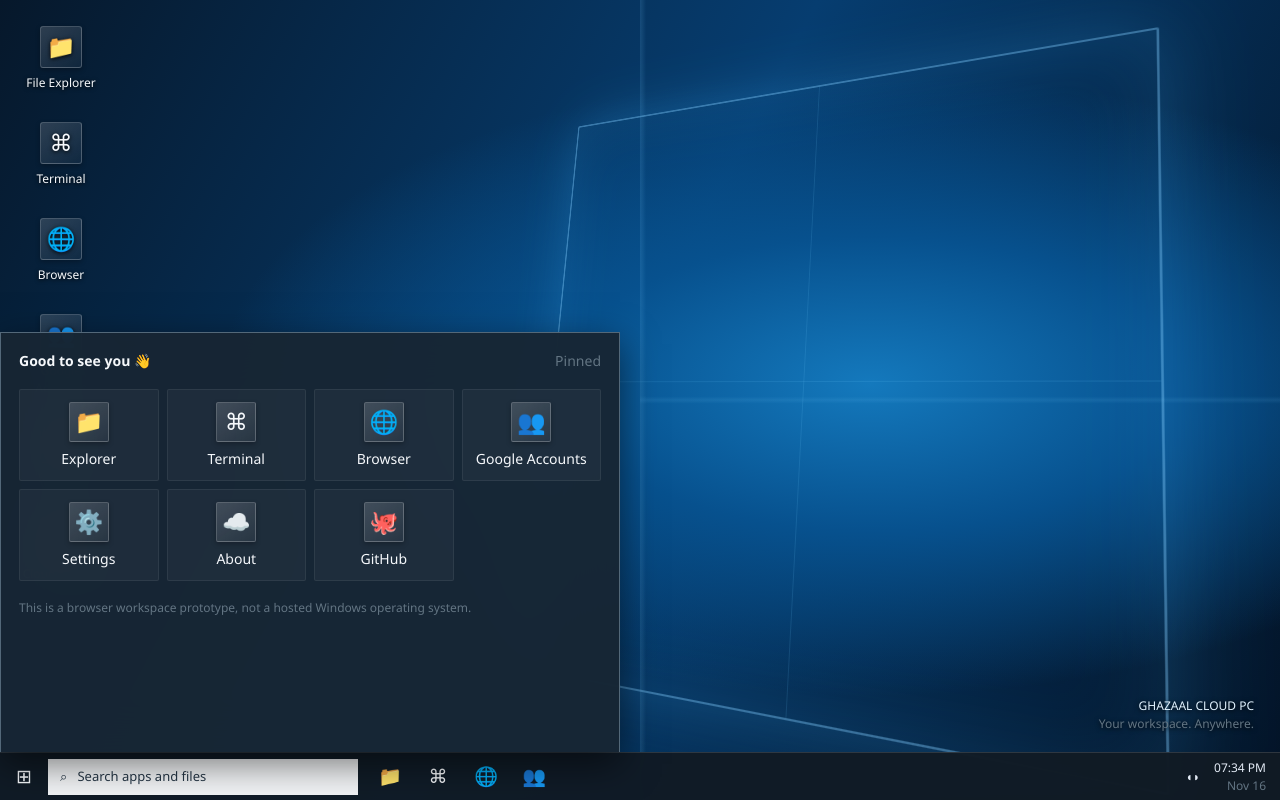
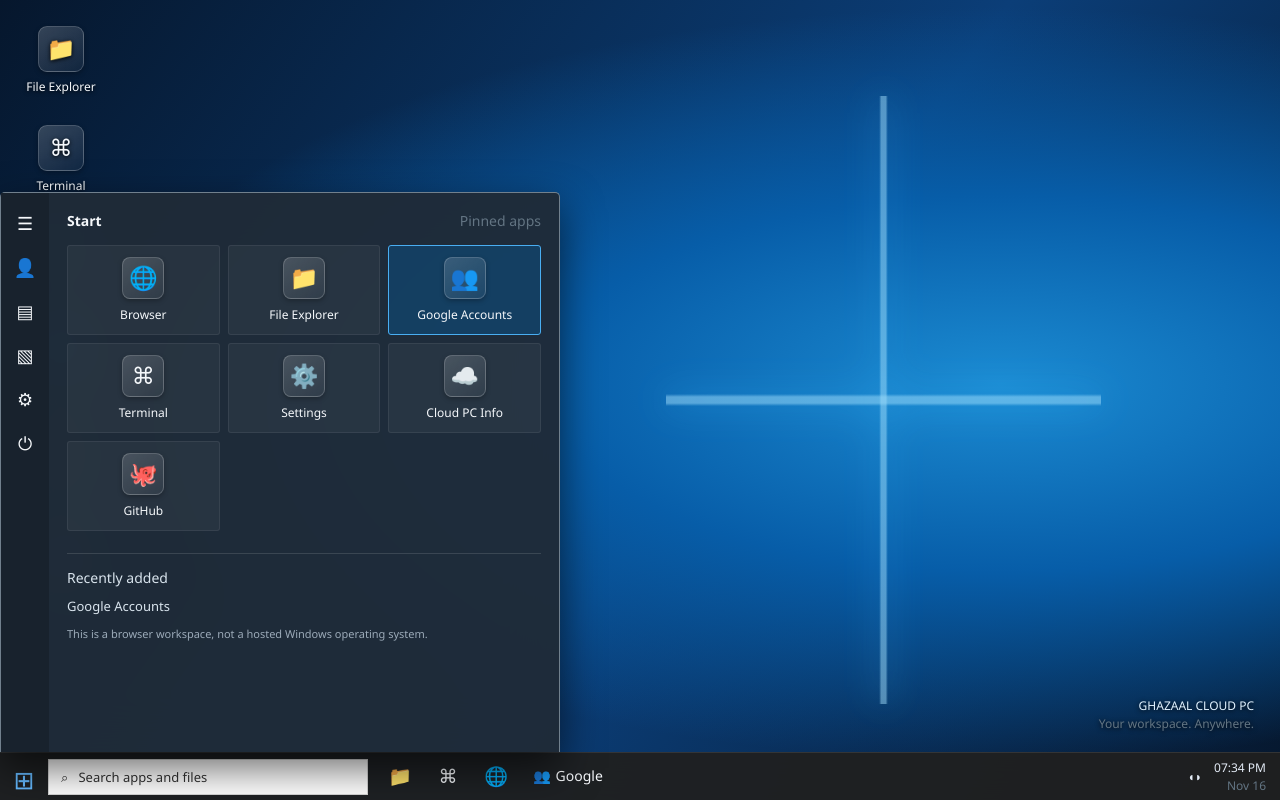
Before and after one commit to Azad-Ahmad-Ghazaal/Ghazaal-Cloud-PC, a plain HTML site: page index.html in a window 1280 px wide. Both pictures are taken after a click on the button "Start". Drawn offline with Linux system fonts and the light colour scheme.

Commit message:
Refresh desktop with Windows 10-inspired layout (#15)

```diff
--- a/index.html
+++ b/index.html
@@ -57,6 +57,53 @@ button:hover{background:#354b5e;border-color:#7890a4}
 .status{display:inline-flex;gap:7px;align-items:center;color:#187a3c;font-size:12px}
 .dot{width:7px;height:7px;background:#28a745;border-radius:50%}
 a{color:#9bd2ff}
+
+/* Windows 10-inspired visual refresh */
+:root{--task:#202020;--panel:#202b38;--line:#4b5968;--blue:#0078d4;--muted:#aebdca}
+body{font-family:"Segoe UI Variable","Segoe UI",Arial,sans-serif}
+.wall{background:radial-gradient(ellipse at 78% 48%,#1b8bd2 0,#075da8 32%,transparent 64%),linear-gradient(125deg,#06172d 0%,#0b3e78 55%,#06172d 100%)}
+.wall:after{inset:12% 14% 12% 52%;clip-path:none;opacity:.9;background:linear-gradient(90deg,transparent 49%,#a8e3ff88 49.5%,#a8e3ff88 50.5%,transparent 51%),linear-gradient(0deg,transparent 49%,#a8e3ff88 49.5%,#a8e3ff88 50.5%,transparent 51%);filter:drop-shadow(0 0 18px #38baff)}
+.orb{display:none}
+.desktop{padding:18px 14px;gap:5px}
+.shortcut{width:94px;min-height:94px;border-radius:4px;font-size:12px}
+.shortcut .glyph{width:46px;height:46px;border-radius:9px;background:linear-gradient(145deg,#ffffff30,#ffffff0b);border:1px solid #ffffff35}
+.shortcut:hover,.shortcut:focus{background:#ffffff22;border:1px solid #ffffff48}
+.shortcut[data-open="accounts"] .glyph{background:linear-gradient(145deg,#1689df,#07549b);border:1px solid #8bd0ff;box-shadow:0 0 0 2px #ffffff18,0 4px 14px #001a35aa}
+.taskbar{height:48px;background:#202020f2;border-top:1px solid #ffffff18;backdrop-filter:blur(22px)}
+.taskbar button{height:48px;min-width:48px}
+#startBtn{font-size:25px;color:#65baff}
+.taskbar .search{height:36px;width:min(320px,29vw);background:#fff;color:#333;border:1px solid #d4d4d4;margin:0 8px 0 0}
+.taskbar [data-open]{position:relative}
+.taskbar [data-open]:hover{background:#ffffff20}
+.taskbar [data-open="accounts"]{min-width:96px;font-size:14px}
+.taskbar [data-open="accounts"]::after{content:"Google";margin-left:5px}
+.tray{gap:12px}
+.start{width:min(560px,calc(100vw - 16px));height:min(560px,calc(100dvh - 64px));min-height:380px;padding:0;display:none;flex-direction:row;background:#202b38f5;border:1px solid #71808d;border-bottom:0;border-radius:5px 5px 0 0;box-shadow:0 16px 40px #0009}
+.start.show{display:flex}
+.start-rail{width:48px;flex:0 0 48px;display:flex;flex-direction:column;align-items:stretch;background:#18222d;padding:8px 0}
+.start-rail button{height:44px;border:0;border-radius:0;background:transparent;font-size:18px}
+.start-rail button:hover{background:#ffffff20}
+.start-main{flex:1;min-width:0;padding:18px;overflow:auto}
+.starthead{margin-bottom:14px}
+.apps{grid-template-columns:repeat(3,minmax(82px,1fr));gap:8px}
+.apps button{min-height:90px;border:1px solid #ffffff12;background:#ffffff0b;border-radius:3px;font-size:12px}
+.apps button:hover{background:#0078d466;border-color:#6dbdff}
+.apps .glyph{width:42px;height:42px;border-radius:8px}
+.apps .account-tile{background:#075a9b66;border-color:#49aef2}
+.start-footer{margin-top:22px;padding-top:14px;border-top:1px solid #ffffff20;color:#d9e4ed}
+.start-footer p{margin:8px 0;font-size:13px}
+.start-footer small{color:#9cabb9;font-size:11px}
+.window{background:#f3f3f3;color:#202020;border:1px solid #b6c0c8;border-radius:7px;box-shadow:0 18px 55px #0009}
+.titlebar{height:40px;min-height:40px;background:#f3f3f3;border-bottom:1px solid #e0e0e0;color:#222}
+.titlebar strong{font-weight:600}
+.window-actions button{min-width:44px;color:#333}
+.window-actions button:hover{background:#e5e5e5}
+.window-actions .close:hover{background:#e81123;color:#fff}
+.winbody{background:#f3f3f3;color:#202020}
+.tile,.file{border-radius:4px}
+button{border-radius:4px}
+@media(max-width:600px){.taskbar [data-open="accounts"]{min-width:48px}.taskbar [data-open="accounts"]::after{content:""}.start{width:min(100vw,560px)}.start-rail{width:42px;flex-basis:42px}.start-main{padding:12px}.apps{grid-template-columns:repeat(2,minmax(82px,1fr))}.desktop{padding:10px 6px}.shortcut{width:82px;min-height:86px}}
+
 @media(max-width:600px){.desktop{padding:10px;gap:4px}.shortcut{width:72px}.tray{padding:0 7px;gap:7px}.taskbar .search{display:none}.apps{grid-template-columns:repeat(3,1fr)}.note{display:none}.start{min-height:360px}.window.maximized{left:0;top:0;width:100vw;height:calc(100dvh - 48px)}}
 </style></head>
 <body><div class="wall"><div class="orb"></div></div>
@@ -68,9 +115,7 @@ a{color:#9bd2ff}
 <button class="shortcut" data-open="settings"><span class="glyph">⚙️</span>Settings</button>
 <button class="shortcut" data-open="about"><span class="glyph">☁️</span>Cloud PC Info</button>
 <div class="note">GHAZAAL CLOUD PC<br><span class="muted">Your workspace. Anywhere.</span></div></main>
-<section class="start" id="start"><div class="starthead"><strong>Good to see you 👋</strong><span class="muted">Pinned</span></div><div class="apps">
-<button data-open="files"><span class="glyph">📁</span>Explorer</button><button data-open="terminal"><span class="glyph">⌘</span>Terminal</button><button data-open="browser"><span class="glyph">🌐</span>Browser</button><button data-open="accounts"><span class="glyph">👥</span>Google Accounts</button><button data-open="settings"><span class="glyph">⚙️</span>Settings</button><button data-open="about"><span class="glyph">☁️</span>About</button><button data-open="github"><span class="glyph">🐙</span>GitHub</button>
-</div><p class="muted" style="margin:18px 0 0;font-size:12px">This is a browser workspace prototype, not a hosted Windows operating system.</p></section>
+<section class="start" id="start"><div class="start-rail"><button title="Menu">☰</button><button title="User">👤</button><button title="Documents">▤</button><button title="Pictures">▧</button><button title="Settings" data-open="settings">⚙</button><button title="Power">⏻</button></div><div class="start-main"><div class="starthead"><strong>Start</strong><span class="muted">Pinned apps</span></div><div class="apps"><button data-open="browser"><span class="glyph">🌐</span>Browser</button><button data-open="files"><span class="glyph">📁</span>File Explorer</button><button class="account-tile" data-open="accounts"><span class="glyph">👥</span>Google Accounts</button><button data-open="terminal"><span class="glyph">⌘</span>Terminal</button><button data-open="settings"><span class="glyph">⚙️</span>Settings</button><button data-open="about"><span class="glyph">☁️</span>Cloud PC Info</button><button data-open="github"><span class="glyph">🐙</span>GitHub</button></div><div class="start-footer"><span>Recently added</span><p>Google Accounts</p><small>This is a browser workspace, not a hosted Windows operating system.</small></div></div></section>
 <div class="taskbar"><button id="startBtn" title="Start">⊞</button><button class="search" id="searchBtn">⌕ &nbsp; Search apps and files</button><button data-open="files" title="Explorer">📁</button><button data-open="terminal" title="Terminal">⌘</button><button data-open="browser" title="Browser">🌐</button><button data-open="accounts" title="Google Accounts">👥</button><div class="tray"><span>◖◗</span><span id="clock">--:--<br><span class="muted">---</span></span></div></div>
 <section class="window" id="window"><div class="titlebar" id="titlebar"><strong id="winTitle">Window</strong><div class="window-actions"><button id="minBtn" aria-label="Minimize" title="Minimize">—</button><button id="maxBtn" aria-label="Maximize" title="Maximize">□</button><button class="close" id="closeBtn" aria-label="Close" title="Close">×</button></div></div><div class="winbody" id="winBody"></div></section>
 <script>
```
